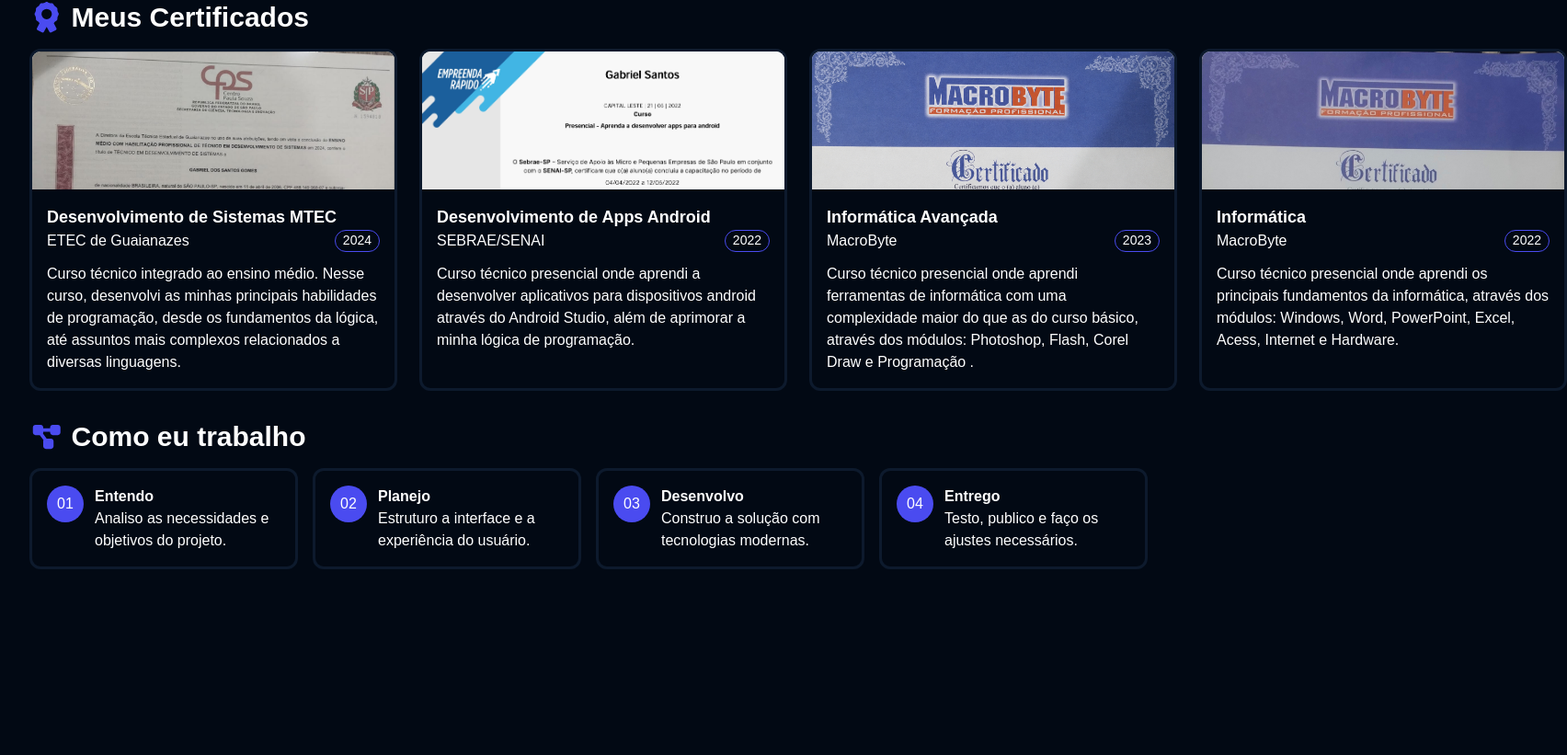
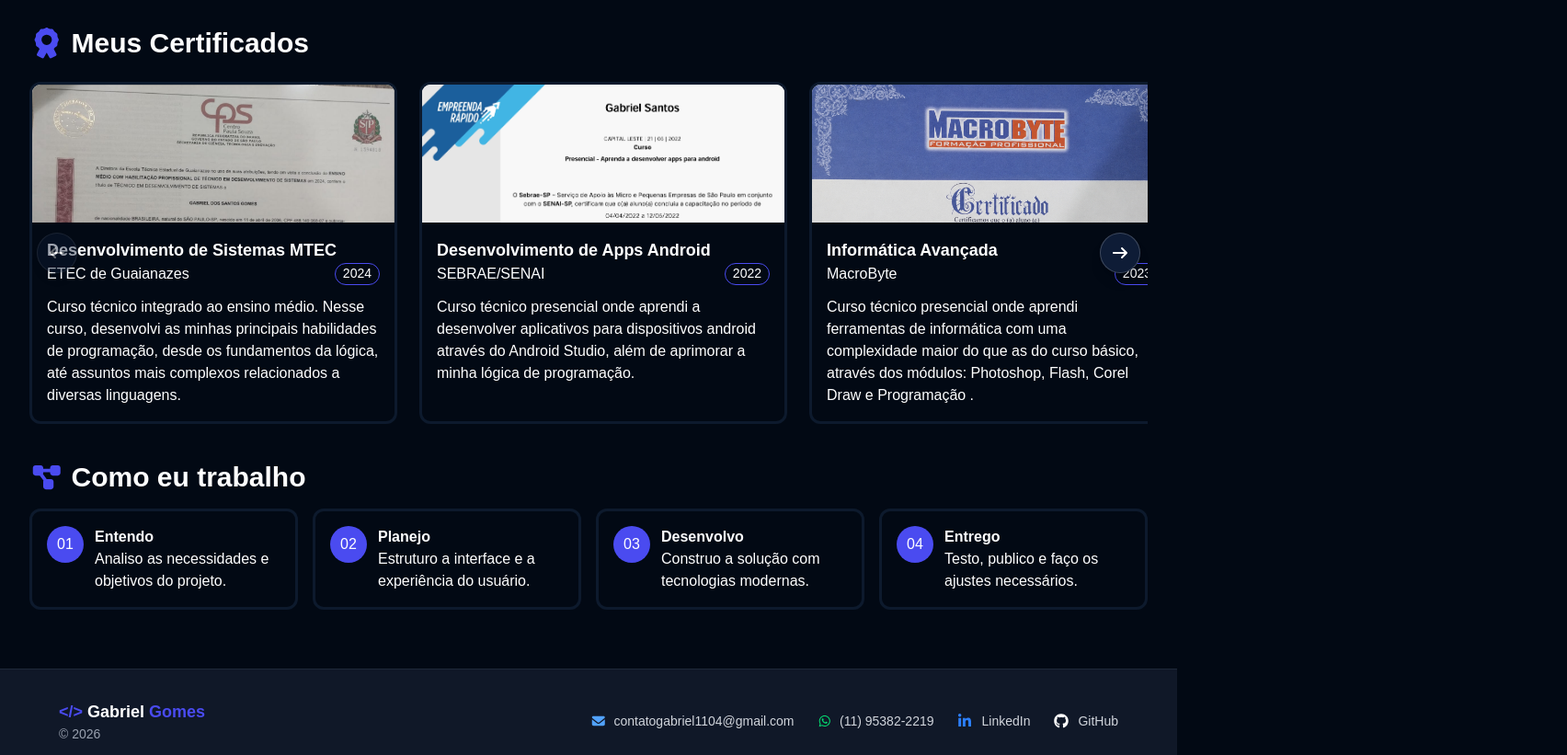
Before and after one commit to MestreJoker/Portfolio, a Next.js app: page / in a window 1280 px wide. Shown: the part 1331-2152 px from the top of the page at 92% size, 1704 px wide, since content can reach past the window. Before the commit the page ends 2014 px from the top, so only its background shows below. Built offline with nearby package versions, Linux system fonts and the light colour scheme.

Commit message:
Redirecionamentos para contato adicionados, bem como link para baixar currículo e dinamismo nos links do Header

```diff
--- a/app/Components/ComoTrabalho.tsx
+++ b/app/Components/ComoTrabalho.tsx
@@ -21,7 +21,7 @@
         },
     ]
     return (
-        <div className="py-8">
+        <div id="comoTrabalho" className="py-8">
             <div className="flex gap-2 items-center">
                 <FontAwesomeIcon icon={faDiagramProject} className="iconeTituloSecao"/>
                 <h3 className="tituloSecao">Como eu trabalho</h3>
--- a/app/Components/ExperienciasProfissionais.tsx
+++ b/app/Components/ExperienciasProfissionais.tsx
@@ -16,7 +16,7 @@
         }
     ]
     return(
-        <div className="flex flex-col mt-8">
+        <div id="experiencia" className="flex flex-col mt-8">
             <div className="flex gap-2 items-center mb-4">
                 <FontAwesomeIcon icon={faSuitcase} className="iconeTituloSecao"/>
                 <h3 className="tituloSecao">Experiência Profissional</h3>
--- /dev/null
+++ b/app/Components/Footer.tsx
@@ -0,0 +1,71 @@
+
+import React from 'react';
+import { FontAwesomeIcon } from '@fortawesome/react-fontawesome';
+import { faGithub, faLinkedinIn, faWhatsapp } from '@fortawesome/free-brands-svg-icons';
+import { faEnvelope } from '@fortawesome/free-solid-svg-icons';
+
+export default function Footer() {
+    return (
+        <footer id='contato' className="bg-gray-900 text-gray-300 py-8 px-6 border-t border-gray-800">
+            <div className="max-w-6xl mx-auto flex flex-col md:flex-row items-center justify-between gap-6">
+
+                {/* Identificação / Copyright */}
+                <div className="text-center md:text-left">
+                    <p className="text-(--colorMain) font-semibold text-lg">
+                        {`</> `}
+                        <span className='text-white'>Gabriel </span>
+                        Gomes
+                    </p>
+                    <p className="text-sm text-gray-400">© 2026</p>
+                </div>
+
+                {/* Contatos e Redes */}
+                <div className="flex flex-wrap items-center justify-center gap-6 text-sm">
+
+                    {/* E-mail */}
+                    <a
+                        href="mailto:contatogabriel1104@gmail.com"
+                        className="flex items-center gap-2 hover:text-white transition-colors"
+                    >
+                        <FontAwesomeIcon icon={faEnvelope} className="text-blue-400" />
+                        <span>contatogabriel1104@gmail.com</span>
+                    </a>
+
+                    {/* WhatsApp */}
+                    <a
+                        href="https://wa.me/5511953822219"
+                        target="_blank"
+                        rel="noopener noreferrer"
+                        className="flex items-center gap-2 hover:text-white transition-colors"
+                    >
+                        <FontAwesomeIcon icon={faWhatsapp} className="text-green-400" />
+                        <span>(11) 95382-2219</span>
+                    </a>
+
+                    {/* LinkedIn */}
+                    <a
+                        href="https://www.linkedin.com/in/gabriel-ds-gomes/"
+                        target="_blank"
+                        rel="noopener noreferrer"
+                        className="flex items-center gap-2 hover:text-white transition-colors"
+                    >
+                        <FontAwesomeIcon icon={faLinkedinIn} className="text-blue-500 text-base" />
+                        <span>LinkedIn</span>
+                    </a>
+
+                    {/* GitHub */}
+                    <a
+                        href="https://github.com/MestreJoker"
+                        target="_blank"
+                        rel="noopener noreferrer"
+                        className="flex items-center gap-2 hover:text-white transition-colors"
+                    >
+                        <FontAwesomeIcon icon={faGithub} className="text-white text-base" />
+                        <span>GitHub</span>
+                    </a>
+
+                </div>
+            </div>
+        </footer>
+    );
+}
--- a/app/Components/MeusCertificados.tsx
+++ b/app/Components/MeusCertificados.tsx
@@ -1,18 +1,77 @@
 'use client'
 
-import { faAward } from "@fortawesome/free-solid-svg-icons"
+import { faArrowLeft, faArrowRight, faAward } from "@fortawesome/free-solid-svg-icons"
 import { FontAwesomeIcon } from "@fortawesome/react-fontawesome"
 import Image from "next/image"
-import { useState } from "react"
+import { useEffect, useRef, useState } from "react"
 import ModalCertificado from "./ModalCertificado"
 
 export default function MeusCertificados() {
     const [showModal, setShowModal] = useState<boolean>(false)
     const [imagemModal, setImagemModal] = useState<string>("")
+    const faixaCertificadosRef = useRef<HTMLDivElement>(null)
+    const [temOverflow, setTemOverflow] = useState(false)
+    const [podeRolarEsquerda, setPodeRolarEsquerda] = useState(false)
+    const [podeRolarDireita, setPodeRolarDireita] = useState(false)
+
+    useEffect(() => {
+        const faixaCertificados = faixaCertificadosRef.current
+        if (!faixaCertificados) return
+
+        const atualizarControles = () => {
+            const maximoScroll = faixaCertificados.scrollWidth - faixaCertificados.clientWidth
+            setTemOverflow(maximoScroll > 1)
+            setPodeRolarEsquerda(faixaCertificados.scrollLeft > 1)
+            setPodeRolarDireita(maximoScroll - faixaCertificados.scrollLeft > 1)
+        }
+
+        const observador = new ResizeObserver(atualizarControles)
+        observador.observe(faixaCertificados)
+        faixaCertificados.addEventListener("scroll", atualizarControles, { passive: true })
+        atualizarControles()
+
+        return () => {
+            observador.disconnect()
+            faixaCertificados.removeEventListener("scroll", atualizarControles)
+        }
+    }, [])
+
+    useEffect(() => {
+        if (!showModal) return
+
+        const overflowBody = document.body.style.overflow
+        const overflowDocumento = document.documentElement.style.overflow
+        document.body.style.overflow = "hidden"
+        document.documentElement.style.overflow = "hidden"
+
+        const fecharComEscape = (event: KeyboardEvent) => {
+            if (event.key === "Escape") setShowModal(false)
+        }
+
+        window.addEventListener("keydown", fecharComEscape)
+
+        return () => {
+            document.body.style.overflow = overflowBody
+            document.documentElement.style.overflow = overflowDocumento
+            window.removeEventListener("keydown", fecharComEscape)
+        }
+    }, [showModal])
 
     function exibirModal(imagem: string){
         setShowModal(true)
         setImagemModal(imagem)
+    }
+
+    function rolarCertificados(direcao: -1 | 1) {
+        const faixaCertificados = faixaCertificadosRef.current
+        const primeiroCard = faixaCertificados?.firstElementChild
+        if (!faixaCertificados || !primeiroCard) return
+
+        const espacamento = Number.parseFloat(getComputedStyle(faixaCertificados).columnGap) || 0
+        faixaCertificados.scrollBy({
+            left: direcao * (primeiroCard.getBoundingClientRect().width + espacamento),
+            behavior: "smooth"
+        })
     }
 
     const certificados = [
@@ -46,12 +105,13 @@
         }
     ]
     return (
-        <div className="mt-8 relative">
+        <div id="certificados" className="mt-8 relative">
             <div className="flex gap-2 items-center mb-4">
                 <FontAwesomeIcon icon={faAward} className="iconeTituloSecao" />
                 <h3 className="tituloSecao">Meus Certificados</h3>
             </div>
-            <div className="flex gap-6">
+            <div className="projetosCarrossel">
+                <div ref={faixaCertificadosRef} className="projetosFaixa flex flex-nowrap gap-6 overflow-hidden py-2 w-full">
                 {certificados.map((item, index) => {
                     return (
                         <div
@@ -77,6 +137,31 @@
                         </div>
                     )
                 })}
+                </div>
+                {temOverflow && (
+                    <>
+                        <button
+                            type="button"
+                            className="projetosSeta projetosSetaEsquerda"
+                            aria-label="Mostrar certificados anteriores"
+                            title="Certificados anteriores"
+                            disabled={!podeRolarEsquerda}
+                            onClick={() => rolarCertificados(-1)}
+                        >
+                            <FontAwesomeIcon icon={faArrowLeft} />
+                        </button>
+                        <button
+                            type="button"
+                            className="projetosSeta projetosSetaDireita"
+                            aria-label="Mostrar próximos certificados"
+                            title="Próximos certificados"
+                            disabled={!podeRolarDireita}
+                            onClick={() => rolarCertificados(1)}
+                        >
+                            <FontAwesomeIcon icon={faArrowRight} />
+                        </button>
+                    </>
+                )}
             </div>
 
             <ModalCertificado imagem={imagemModal} modalVisible={showModal} informarClique={() => setShowModal(false)}/>
--- a/app/globals.css
+++ b/app/globals.css
@@ -66,6 +66,26 @@
 
 .etapaCard {
   @apply flex-1
+}
+
+.modalCertificadoOverlay {
+  @apply fixed inset-0 z-100 flex items-center justify-center bg-black/70 p-4;
+}
+
+.modalCertificadoFundo {
+  @apply absolute inset-0 h-full w-full cursor-zoom-out border-0 bg-transparent;
+}
+
+.modalCertificadoConteudo {
+  @apply relative z-10 flex max-h-full max-w-full items-center justify-center;
+}
+
+.modalCertificadoFechar {
+  @apply fixed right-4 top-4 z-20 flex size-11 items-center justify-center rounded-full bg-black/70 text-white transition-colors hover:bg-red-600 focus-visible:outline-2 focus-visible:outline-white;
+}
+
+.modalCertificadoImagem {
+  @apply h-auto w-auto max-h-[calc(100dvh-2rem)] max-w-[calc(100vw-2rem)] object-contain;
 }
 
 @media (width < theme(--breakpoint-lg)) {
--- a/app/page.tsx
+++ b/app/page.tsx
@@ -4,6 +4,7 @@
 import ExperienciasProfissionais from "./Components/ExperienciasProfissionais";
 import ComoTrabalho from "./Components/ComoTrabalho";
 import MeusCertificados from "./Components/MeusCertificados";
+import Footer from "./Components/Footer";
 
 export default function Home() {
   return (
@@ -16,6 +17,7 @@
         <MeusCertificados />
         <ComoTrabalho />
       </main>
+      <Footer />
     </div>
   );
 }
```
Also changed, not shown: app/Components/Header.tsx (+43 -9 lines), app/Components/InformacoesPrincipais.tsx (+16 -4 lines), app/Components/ModalCertificado.tsx (+20 -9 lines), 1 other file (tests, documents, lock files or other folders).
